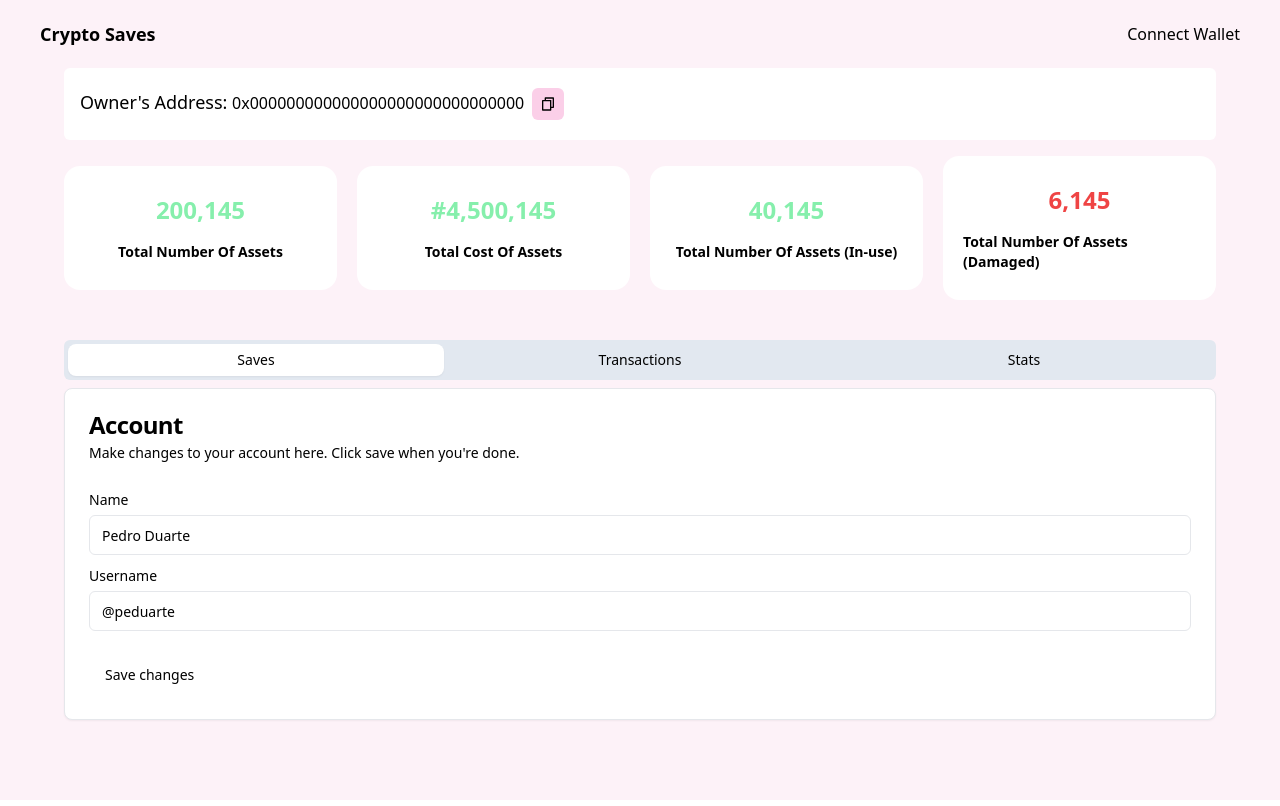
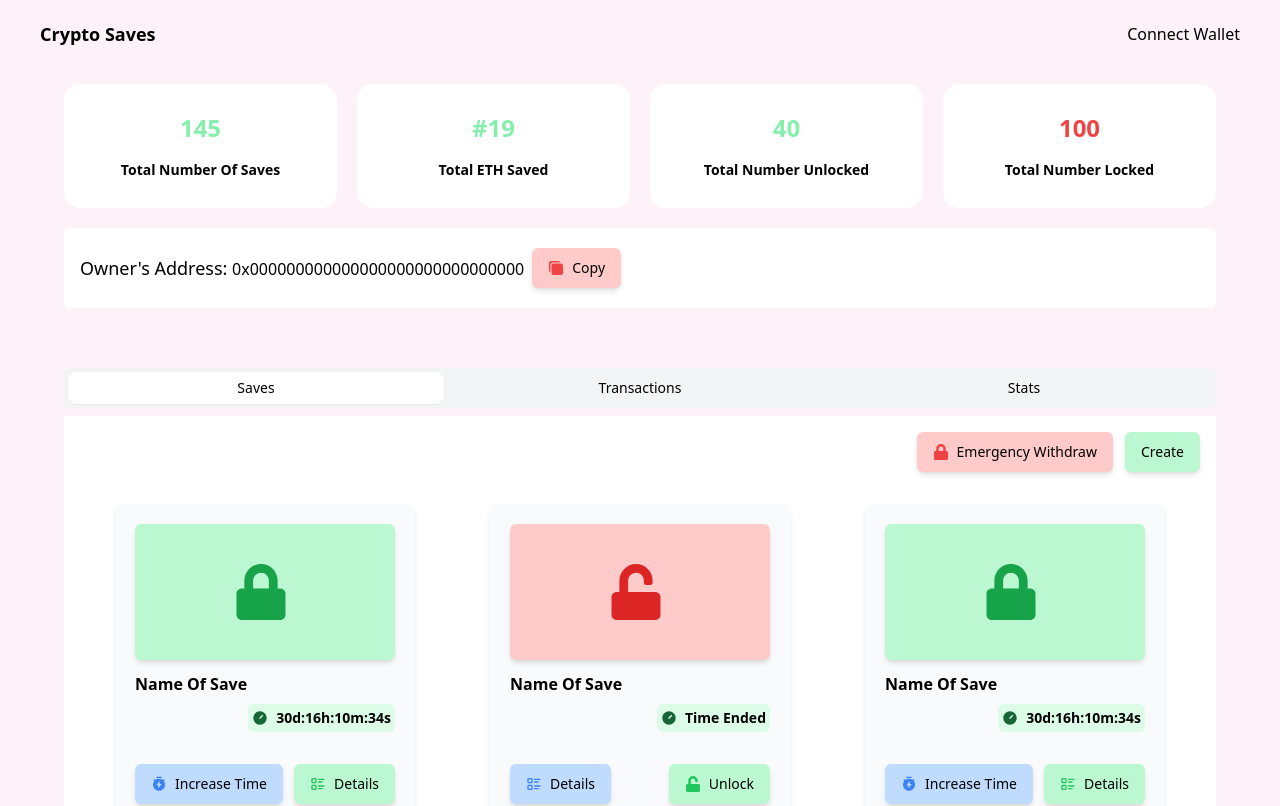
Before and after one commit to OleanjiKingCode/CryproSaves--UI, a Next.js app: page / in a window 1280 px wide. Shown: the top 806 px of the page. Built offline with nearby package versions, Linux system fonts and the light colour scheme.

Commit message:
Improved UI

```diff
--- a/src/components/Details.tsx
+++ b/src/components/Details.tsx
@@ -1,30 +1,24 @@
 import React from "react";
 
-export default function Details() {
+export const Details = () => {
   return (
     <div className="w-full flex flex-row gap-5 items-center justify-between pt-4 px-16 flex-wrap md:flex-nowrap">
       <div className="rounded-2xl py-7 px-5 w-[25%] flex flex-col items-center gap-4 bg-white">
-        <span className="text-2xl font-semibold text-green-300 ">200,145</span>
-        <span className="text-sm font-bold">Total Number Of Assets</span>
+        <span className="text-2xl font-bold text-green-300 ">145</span>
+        <span className="text-sm font-bold">Total Number Of Saves</span>
       </div>
       <div className="rounded-2xl  py-7 px-5 w-[25%] flex flex-col items-center gap-4 bg-white">
-        <span className="text-2xl font-semibold text-green-300 ">
-          #4,500,145
-        </span>
-        <span className="text-sm font-bold">Total Cost Of Assets</span>
+        <span className="text-2xl font-bold text-green-300 ">#19</span>
+        <span className="text-sm font-bold">Total ETH Saved</span>
       </div>
       <div className="rounded-2xl  py-7 px-5 w-[25%] flex flex-col items-center gap-4 bg-white">
-        <span className="text-2xl font-semibold text-green-300 ">40,145</span>
-        <span className="text-sm font-bold">
-          Total Number Of Assets (In-use)
-        </span>
+        <span className="text-2xl font-bold text-green-300 ">40</span>
+        <span className="text-sm font-bold">Total Number Unlocked</span>
       </div>
       <div className="rounded-2xl  py-7 px-5 w-[25%] flex flex-col items-center gap-4 bg-white">
-        <span className="text-2xl font-semibold text-red-500 ">6,145</span>
-        <span className="text-sm font-bold">
-          Total Number Of Assets (Damaged)
-        </span>
+        <span className="text-2xl font-bold text-red-500 ">100</span>
+        <span className="text-sm font-bold">Total Number Locked</span>
       </div>
     </div>
   );
-}
+};
--- /dev/null
+++ b/src/components/Saves.tsx
@@ -0,0 +1,61 @@
+import React from "react";
+import { FaLock, FaUnlock } from "react-icons/fa";
+import { RiTimer2Fill, RiTimerFlashFill } from "react-icons/ri";
+import { TbListDetails } from "react-icons/tb";
+import { Button } from "./ui/button";
+
+export const LockedSaves = () => {
+  return (
+    <div className="bg-gray-50 flex flex-col items-center shadow-md justify-center gap-3 p-5 rounded-lg w-[300px]">
+      <div className="bg-green-200 rounded-md items-center w-full flex justify-center shadow-md py-10 ">
+        <FaLock className="mr-2 h-14 w-14 text-green-600 " />
+      </div>
+      <div className="w-full flex flex-col justify-center items-start gap-2">
+        <span className="font-semibold">Name Of Save</span>
+        <div className="py-1 px-1 bg-green-100 flex items-center rounded-md justify-end self-end">
+          <RiTimer2Fill className="mr-2 h-4 w-4 text-green-800 " />
+          <span className="font-semibold text-black text-sm">
+            30d:16h:10m:34s
+          </span>
+        </div>
+      </div>
+      <div className="flex flex-row items-center justify-between w-full pt-5 ">
+        <Button className="bg-blue-200 rounded-md shadow-md">
+          <RiTimerFlashFill className="mr-2 h-4 w-4 text-blue-500 text-sm" />
+          Increase Time
+        </Button>
+        <Button className="bg-green-200 rounded-md shadow-md text-sm">
+          <TbListDetails className="mr-2 h-4 w-4 text-green-500 text-sm" />
+          Details
+        </Button>
+      </div>
+    </div>
+  );
+};
+
+export const UnlockedSaves = () => {
+  return (
+    <div className="bg-gray-50 flex flex-col items-center justify-center gap-3 shadow-md p-5 rounded-lg w-[300px]">
+      <div className="bg-red-200 rounded-md items-center w-full flex justify-center shadow-md py-10 ">
+        <FaUnlock className="mr-2 h-14 w-14 text-red-600 " />
+      </div>
+      <div className="w-full flex flex-col justify-center items-start gap-2">
+        <span className="font-semibold">Name Of Save</span>
+        <div className="py-1 px-1 bg-green-100 flex items-center rounded-md justify-end self-end">
+          <RiTimer2Fill className="mr-2 h-4 w-4 text-green-800 " />
+          <span className="font-semibold text-black text-sm">Time Ended</span>
+        </div>
+      </div>
+      <div className="flex flex-row items-center justify-between w-full pt-5 ">
+        <Button className="bg-blue-200 rounded-md shadow-md text-sm">
+          <TbListDetails className="mr-2 h-4 w-4 text-blue-500 text-sm" />
+          Details
+        </Button>
+        <Button className="bg-green-200 rounded-md shadow-md">
+          <FaUnlock className="mr-2 h-4 w-4 text-green-500 text-sm" />
+          Unlock
+        </Button>
+      </div>
+    </div>
+  );
+};
--- a/src/components/Sections.tsx
+++ b/src/components/Sections.tsx
@@ -10,7 +10,11 @@ import {
 import { Input } from "@/components/ui/input";
 import { Label } from "@/components/ui/label";
 import { Tabs, TabsContent, TabsList, TabsTrigger } from "@/components/ui/tabs";
+import { RiTimer2Fill, RiTimerFlashFill } from "react-icons/ri";
 import { useState } from "react";
+import { FaLock } from "react-icons/fa";
+import { TbListDetails } from "react-icons/tb";
+import { LockedSaves, UnlockedSaves } from "./Saves";
 
 export const Sections = () => {
   const [active, setActive] = useState("saves");
@@ -20,7 +24,7 @@ export const Sections = () => {
       className="w-full px-16 py-10"
       onValueChange={(val) => setActive(val)}
     >
-      <TabsList className="grid w-full grid-cols-3 gap-2 bg-slate-200">
+      <TabsList className="grid w-full grid-cols-3 gap-2 bg-gray-100">
         <TabsTrigger
           value="saves"
           className={`${
@@ -45,27 +49,24 @@ export const Sections = () => {
         </TabsTrigger>
       </TabsList>
       <TabsContent value="saves">
-        <Card className="bg-white">
-          <CardHeader>
-            <CardTitle>Account</CardTitle>
-            <CardDescription>
-              Make changes to your account here. Click save when you're done.
-            </CardDescription>
-          </CardHeader>
-          <CardContent className="space-y-2">
-            <div className="space-y-1">
-              <Label htmlFor="name">Name</Label>
-              <Input id="name" defaultValue="Pedro Duarte" />
-            </div>
-            <div className="space-y-1">
-              <Label htmlFor="username">Username</Label>
-              <Input id="username" defaultValue="@peduarte" />
-            </div>
-          </CardContent>
-          <CardFooter>
-            <Button>Save changes</Button>
-          </CardFooter>
-        </Card>
+        <div className="bg-white flex flex-col gap-3 w-full p-4 ">
+          <div className="flex flex-row items-center justify-end gap-3 w-full">
+            <Button className="bg-red-200 rounded-md shadow-md">
+              <FaLock className="mr-2 h-4 w-4 text-red-500" />
+              Emergency Withdraw
+            </Button>
+            <Button className="bg-green-200 rounded-md shadow-md">
+              Create
+            </Button>
+          </div>
+          <div className="w-full flex flex-row flex-wrap gap-10 items-center justify-evenly pt-5">
+            {[0, 1, 2, 3, 4, 5, 6].map((item, i) => {
+              if (i % 2 === 0) {
+                return <LockedSaves key={i} />;
+              } else return <UnlockedSaves key={i} />;
+            })}
+          </div>
+        </div>
       </TabsContent>
       <TabsContent value="txns">
         <Card className="bg-white">
--- a/src/pages/index.tsx
+++ b/src/pages/index.tsx
@@ -1,11 +1,14 @@
 import { RiFileCopyLine } from "react-icons/ri";
 import { Navbar } from "@/components/Navbar";
 import { Sections } from "@/components/Sections";
-import Details from "@/components/Details";
+import { Details } from "@/components/Details";
 import copy from "clipboard-copy";
 import { Toaster } from "@/components/ui/toaster";
 import { useState } from "react";
 import { useToast } from "@/components/ui/use-toast";
+import { IoCopy, IoCopyOutline } from "react-icons/io5";
+import { Button } from "@/components/ui/button";
+import { FaLock } from "react-icons/fa";
 
 export default function Home() {
   const { toast } = useToast();
@@ -25,24 +28,27 @@ export default function Home() {
   return (
     <div className="w-full flex flex-col min-h-screen bg-pink-50">
       <Navbar />
-      <div className="px-16 w-full">
-        <div className=" px-4 py-5 bg-white rounded-md flex flex-row gap-2 w-full">
+      <Details />
+
+      <div className="px-16 w-full py-5">
+        <div className=" px-4 py-5 bg-white rounded-md flex flex-row items-center gap-2 w-full">
           <span className="text-lg font-medium">
             Owner's Address:{" "}
             <span className="font-normal text-base">
               0x000000000000000000000000000000
             </span>{" "}
           </span>
-          <div
-            className="bg-pink-200 p-2 rounded-md cursor-pointer hover:text-white hover:bg-pink-400"
+          <Button
+            className="bg-red-200 rounded-md shadow-md"
+            onClick={() => handleCopyToClipboard("djdj")}
             title="copy address"
-            onClick={() => handleCopyToClipboard("djdj")}
           >
-            <RiFileCopyLine />
-          </div>
+            <IoCopy className="mr-2 h-4 w-4 text-red-500" />
+            Copy
+          </Button>
         </div>
       </div>
-      <Details />
+
       <Sections />
       <Toaster />
     </div>
```
